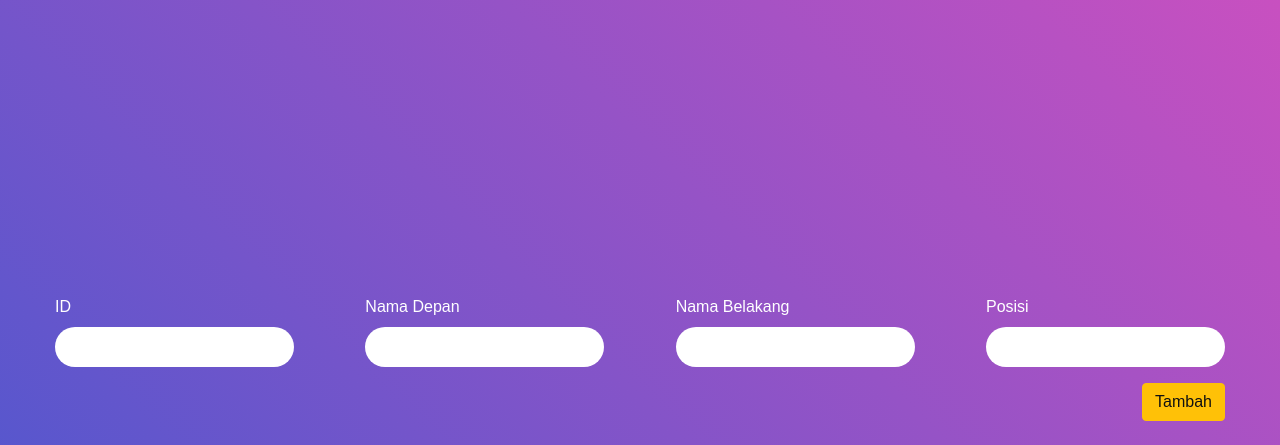
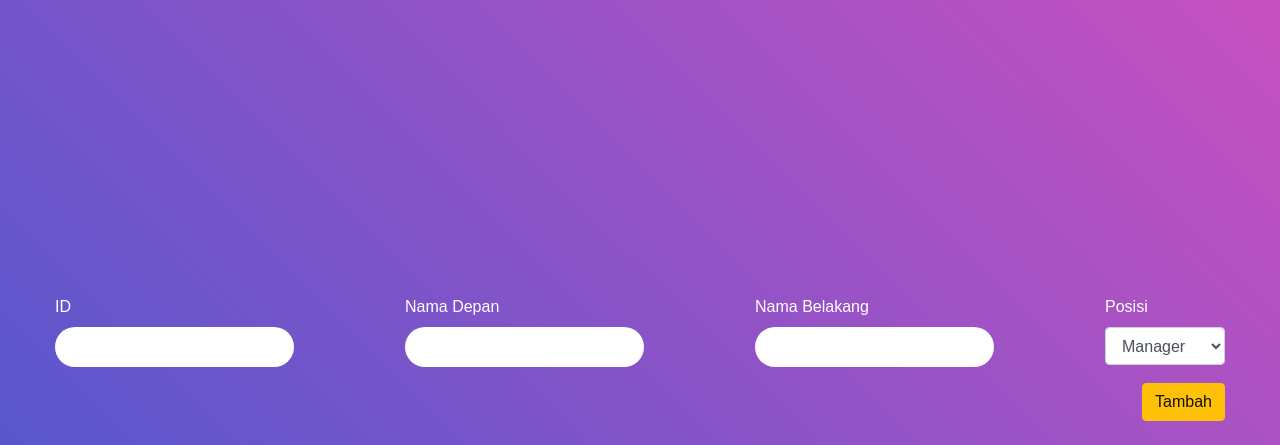
Before and after one commit to TiaraKesuma/Tabel-Webdev, a PHP site: page / in a window 1280 px wide. Shown: the top 445 px of the page. Run offline with PHP 8.4, Linux system fonts and the light colour scheme; data that the repository does not hold is empty.

Commit message:
edit dropdown list pada bagian posisi

```diff
--- a/css/main.css
+++ b/css/main.css
@@ -301,6 +301,20 @@ form{
   border-radius: 20px;
   padding: .5rem 1rem;
 }
+.form-control{
+  display: block;
+  width: 100%;
+  padding: .375rem .75rem;
+  font-size: 1rem;
+  line-height: 1.5;
+  color: #495057;
+  background-color: #fff;
+  background-clip: padding-box;
+  border: 1px solid #ced4da;
+  border-radius: .25rem;
+  transition: border-color .15s ease-in-out,box-shadow .15s ease-in-out;
+}
+
 
 tbody{
   overflow-y: auto;
--- a/index.php
+++ b/index.php
@@ -64,7 +64,12 @@
 							</div>
 							<div class="form-group">
 								<label for="posisi">Posisi</label>
-								<input type="text" name="posisi"/>
+								<select class="form-control" name="pos">
+    								<option value="MANAGER">Manager</option>
+    								<option value="SECRETARY">Secretary</option>
+   									<option value="OFFICE_BOY">Office Boy</option>
+    								<option value="JANITOR">Janitor</option>
+  								</select>
 							</div>
 						</div>
 						<button class="btn btn-warning align-self-end">Tambah</button>
```
